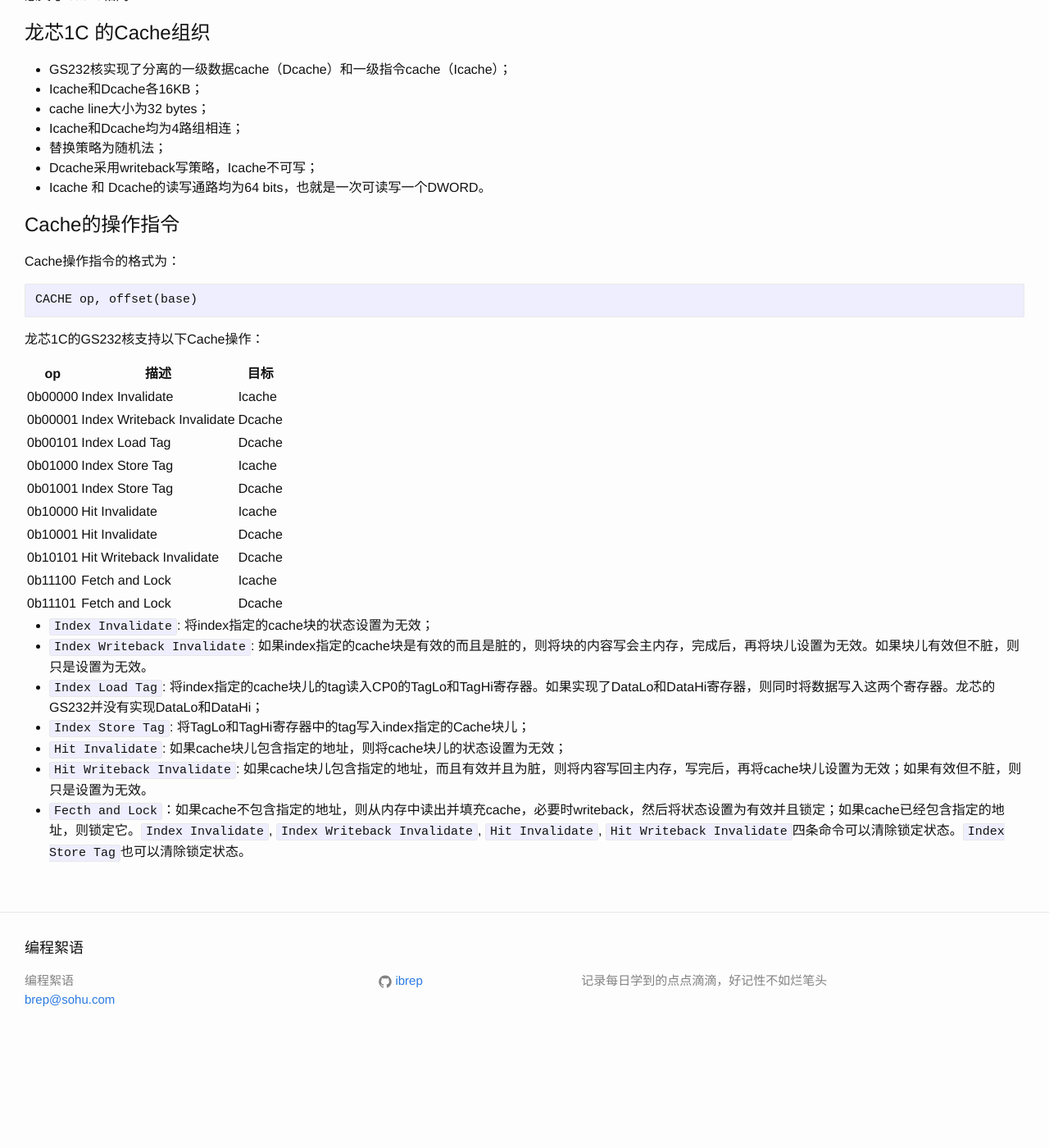
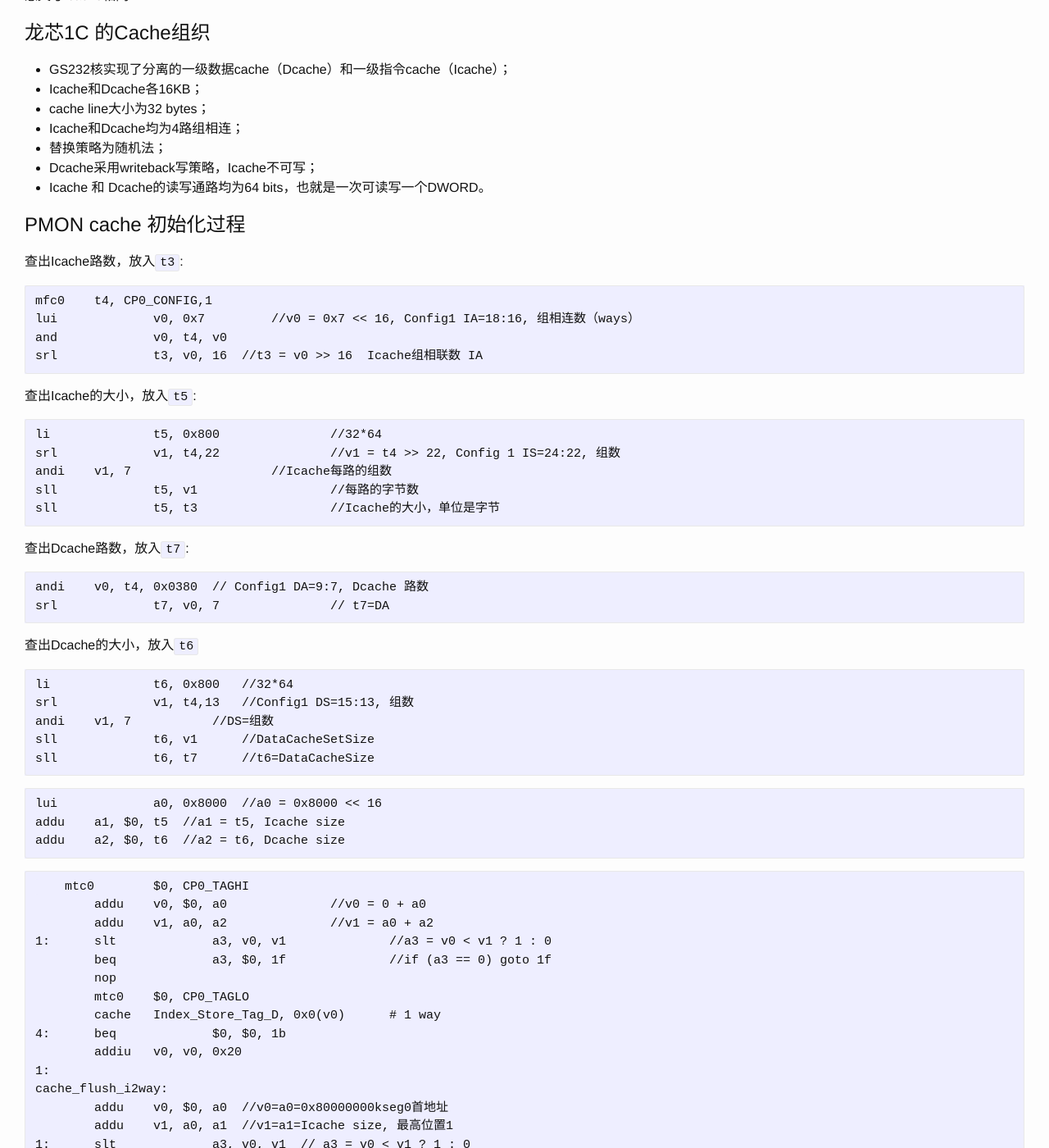
Before and after one commit to ibrep/ibrep.github.com, a Jekyll site: the page built from _posts/boot/2018-04-07-mips-cp0-config1.markdown, in a window 1280 px wide and 1400 px high, scrolled down 1583 px. Shown: the whole window at 82% size. Built offline with Jekyll 4.4.1, drawn with Linux system fonts in a browser that asks for light colours; before the commit the page ends 2873 px from its top, so only the background shows below that; some of the changed text lies outside the part shown.

Commit message:
minor fix

````diff
--- a/_posts/boot/2018-04-07-mips-cp0-config1.markdown
+++ b/_posts/boot/2018-04-07-mips-cp0-config1.markdown
@@ -37,7 +37,7 @@
 |        6 | 128 bytes         |      |
 |        7 | Reserved          |      |
 
-## `IA`: Icacche组相连数
+## `IA`: Icache组相连数
 
 | Encoding | Meaning       | 备注 |
 |----------|---------------|------|
@@ -68,6 +68,91 @@
   * Dcache采用writeback写策略，Icache不可写；
   * Icache 和 Dcache的读写通路均为64 bits，也就是一次可读写一个DWORD。
 
+# PMON cache 初始化过程
+查出Icache路数，放入`t3`:
+```
+mfc0	t4, CP0_CONFIG,1
+lui		v0, 0x7		//v0 = 0x7 << 16, Config1 IA=18:16, 组相连数（ways）
+and		v0, t4, v0
+srl		t3, v0, 16  //t3 = v0 >> 16  Icache组相联数 IA
+```
+
+查出Icache的大小，放入`t5`:
+```
+li		t5, 0x800 		//32*64
+srl		v1, t4,22		//v1 = t4 >> 22, Config 1 IS=24:22, 组数
+andi	v1, 7			//Icache每路的组数
+sll		t5, v1			//每路的字节数
+sll		t5, t3			//Icache的大小，单位是字节
+```
+
+查出Dcache路数，放入`t7`:
+```
+andi	v0, t4, 0x0380  // Config1 DA=9:7, Dcache 路数
+srl		t7, v0, 7		// t7=DA
+```
+
+查出Dcache的大小，放入`t6`
+```
+li		t6, 0x800   //32*64
+srl		v1, t4,13   //Config1 DS=15:13, 组数
+andi	v1, 7		//DS=组数
+sll		t6, v1      //DataCacheSetSize
+sll		t6, t7      //t6=DataCacheSize
+```
+
+```
+lui		a0, 0x8000  //a0 = 0x8000 << 16
+addu	a1, $0, t5  //a1 = t5, Icache size
+addu	a2, $0, t6  //a2 = t6, Dcache size
+```
+
+```
+    mtc0	$0, CP0_TAGHI
+	addu	v0, $0, a0		//v0 = 0 + a0
+	addu	v1, a0, a2		//v1 = a0 + a2
+1:	slt		a3, v0, v1		//a3 = v0 < v1 ? 1 : 0
+	beq		a3, $0, 1f		//if (a3 == 0) goto 1f
+	nop
+	mtc0	$0, CP0_TAGLO
+	cache	Index_Store_Tag_D, 0x0(v0)	# 1 way
+4:	beq		$0, $0, 1b
+	addiu	v0, v0, 0x20
+1:
+cache_flush_i2way:
+	addu	v0, $0, a0  //v0=a0=0x80000000kseg0首地址
+	addu	v1, a0, a1  //v1=a1=Icache size, 最高位置1
+1:	slt		a3, v0, v1  // a3 = v0 < v1 ? 1 : 0
+	beq		a3, $0, 1f
+	nop
+	cache	Index_Invalidate_I, 0x0(v0)	# 1 way
+4:	beq		$0, $0, 1b
+	addiu	v0, v0, 0x20 //地址的低5位用于在cache行内确定字节
+                         //因此加0x20，相当于 Index++
+1:
+cache_flush_d2way:
+	addu	v0, $0, a0
+	addu	v1, a0, a2
+1:	slt		a3, v0, v1
+	beq		a3, $0, 1f
+	nop
+	cache	Index_Writeback_Inv_D, 0x0(v0) 	#1 way
+4:	beq		$0, $0, 1b
+	addiu	v0, v0, 0x20
+/******************************/	//lxy
+//	addiu	t4, t4, 1
+//	addiu	a0, a0, 1
+//	slt		t5, t4, t3
+//	bne		t5, $0, 5b
+//	nop
+/******************************/
+//	.set	mips0
+
+1:
+cache_init_finish:
+	jr	t1
+	nop
+```
 # Cache的操作指令
 Cache操作指令的格式为：
 ```
@@ -77,7 +162,7 @@
 龙芯1C的GS232核支持以下Cache操作：
 
 | op      | 描述                       | 目标   |
-|---------+----------------------------+--------|
+|---------|----------------------------|--------|
 | 0b00000 | Index Invalidate           | Icache |
 | 0b00001 | Index Writeback Invalidate | Dcache |
 | 0b00101 | Index Load Tag             | Dcache |
````
